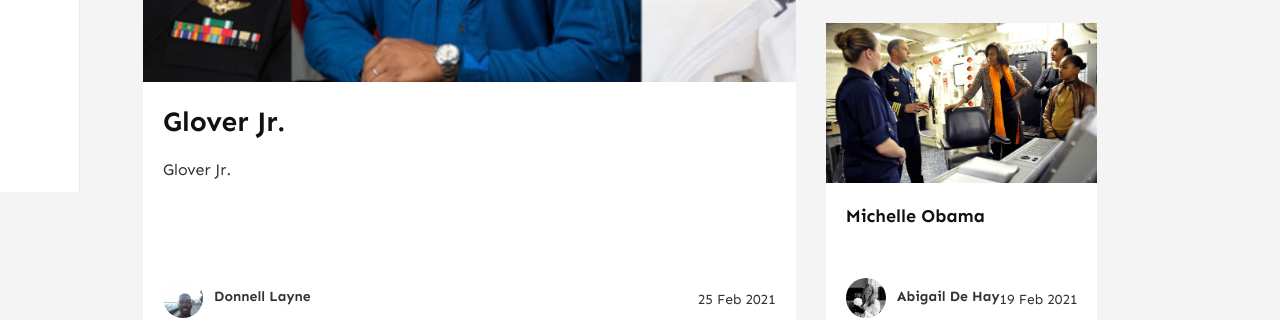
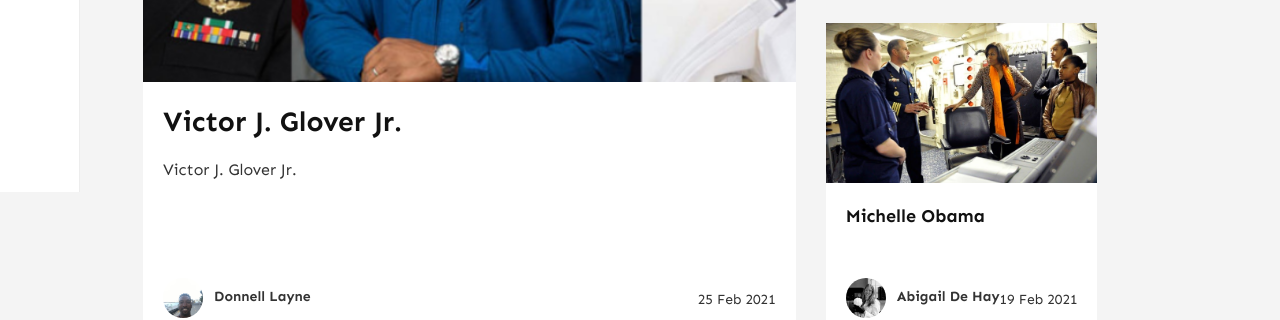
Before and after one commit to iMAKE-Innovation-Center/imake-bhm, a Jekyll site: the page built from index.html, in a window 1280 px wide. Shown: the part 708-1028 px from the top of the page. Built offline with Jekyll 4.4.1, drawn with Linux system fonts in a browser that asks for light colours; nearby versions of some CDN libraries; the list of posts is cut into pages by our own code; comment, search, counter and statistics services are not loaded.

Commit message:
Updating name of person for post

```diff
--- a/_posts/2021-02-25-glover_jr.md
+++ b/_posts/2021-02-25-victor_j,_glover_jr.md
@@ -1,6 +1,6 @@
 ---
 layout: post
-title:  "Glover Jr."
+title:  "Victor J. Glover Jr."
 author: donnell
 categories: [ male ]
 image: /assets/images/glover_jr.png
@@ -9,7 +9,7 @@ comments: false
 toc: true
 ---
 <!-- English Section -->
-# Glover Jr.
+# Victor J. Glover Jr.
 
 ## In English:
 Born in Pomona, California on born April 30, 1976, Victor J. Glover Jr. is a California native and holds a Bachelor of Science in General Engineering, a Master of Science in Flight Test Engineering, a Master of Science in Systems Engineering and a Master of Military Operational Art and Science.
```
